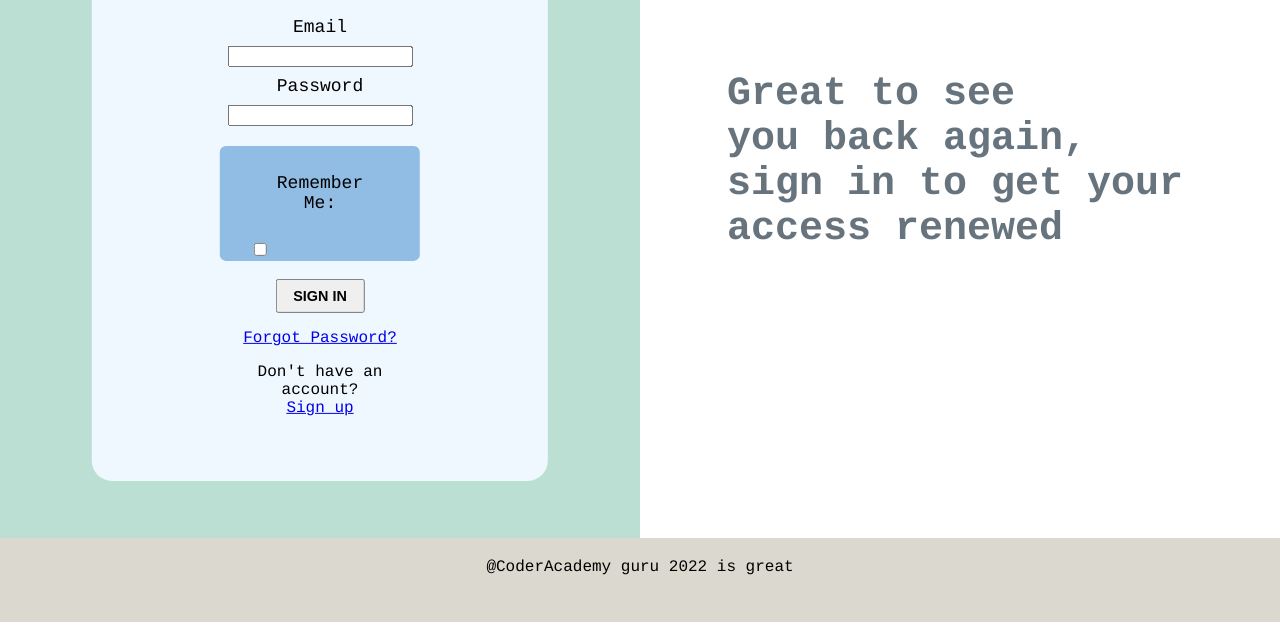
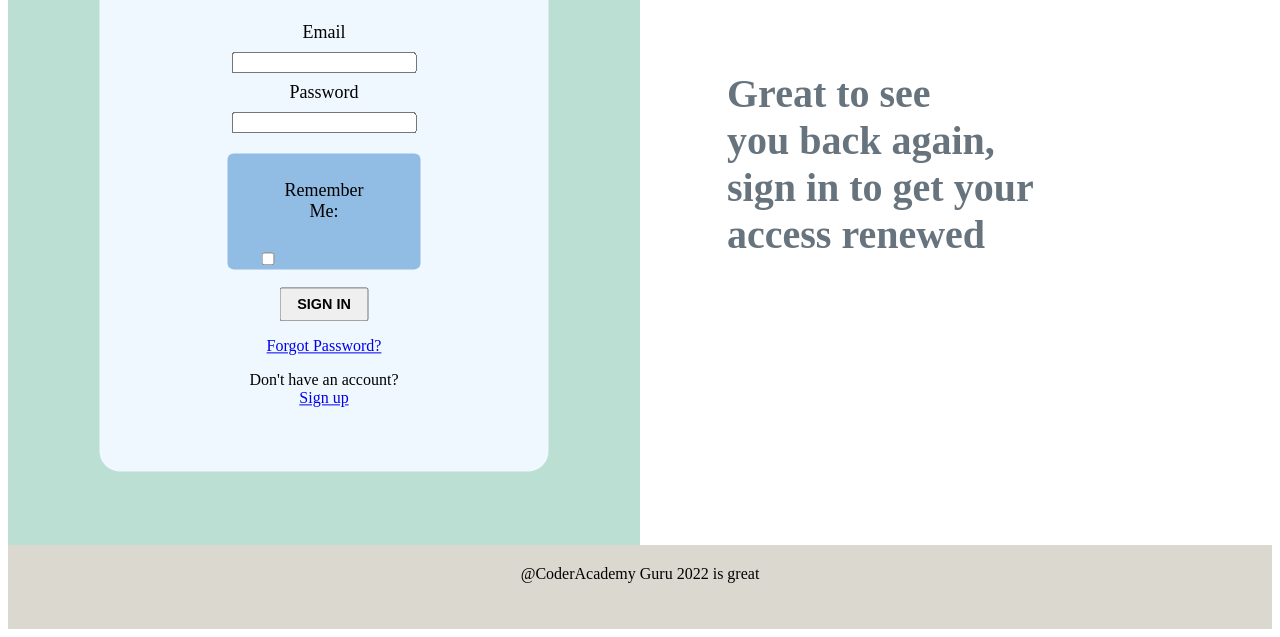
Before and after one commit to michael-vibert/sign_in_page, a plain HTML site: page index.html in a window 1280 px wide. Shown: the part 482-1119 px from the top of the page. Drawn offline with Linux system fonts and the light colour scheme.

Commit message:
third commit

```diff
--- a/css_style.css
+++ b/css_style.css
@@ -2,8 +2,7 @@ header {
     position: sticky;
     padding: 1.1rem;
 }
-
-body {
+git body {
     position: relative;
     font-family: 'Jetbrains-monospace', Courier, monospace;
     display: block;
--- a/index.html
+++ b/index.html
@@ -1,5 +1,4 @@
 <!DOCTYPE html>
-
 <html>
     <head>
         <meta charset="utf-8">
@@ -33,9 +32,9 @@
                         <div>
                             <input style="" type="checkbox" name="Remember">
                         </div>
-
                     </div>
                     <br>
+
                     <input style="padding: 0.5em 1.1em; font-size: 0.9em; font-weight: bold; font-family: 'Arial Narrow Bold', sans-serif;" type="submit" value="SIGN IN">
                     <br>
                     <div style="padding: 1em;">
@@ -44,9 +43,7 @@
                             <a href="/">Sign up</a>
                         </p>
                     </div>
-
                 </form>
-
             </div>
 
             <div id="right-part">
@@ -57,18 +54,10 @@
                      sign in to get your <br>
                       access renewed
                 </h1>
-
             </div>
-
         </main>
-
-
-
-
-
-
         <footer>
-            @CoderAcademy guru 2022 is great
+            @CoderAcademy Guru 2022 is great
         </footer>
     </body>
 </html>
```
